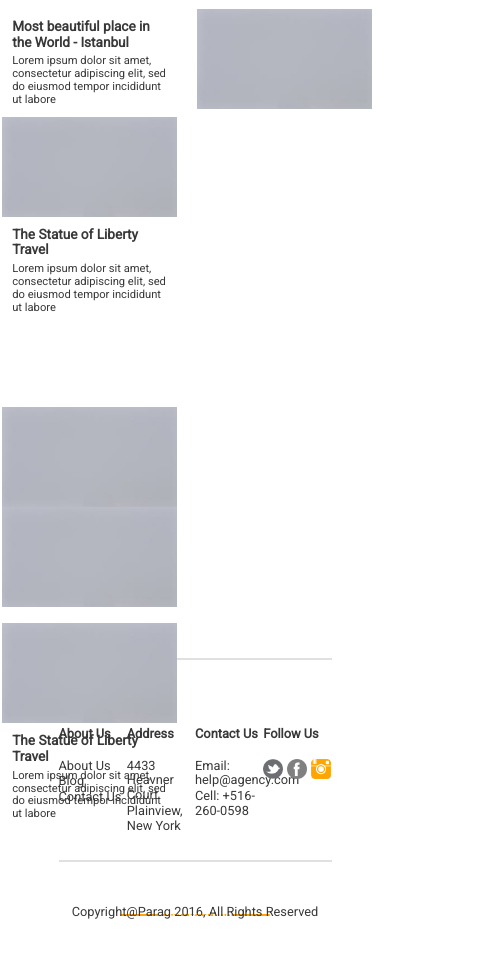
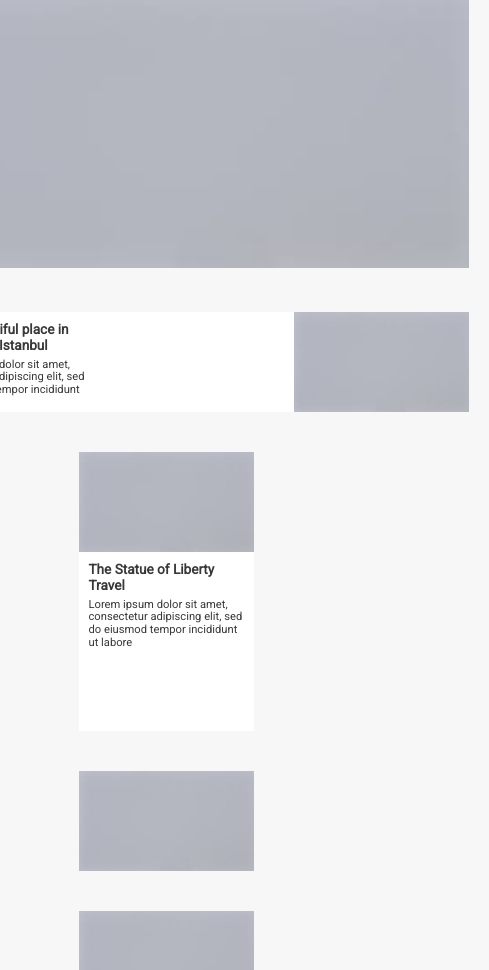
Before and after one commit to martynasraila/Fusion-Travel, a plain HTML site: page index.html in a window 390 px wide. Shown: the part 1030-2000 px from the top of the page, 489 px wide, since content can reach past the window. Drawn offline with nearby package versions, Linux system fonts and the light colour scheme.

Commit message:
Sutvarkytas responsivness ir blog flexboxai

```diff
--- a/css/main.css
+++ b/css/main.css
@@ -23,6 +23,7 @@ p {
 }
 .menu {
 	font-size: 0.7em;
+	min-height: 60px;
 	height: 70px;
 	width: 70vw;
 	max-width: 1200px;
@@ -49,10 +50,13 @@ p {
 	/*justify-content: center;*/
 	align-items: center;
 	color: white;
-	height: 100vh;
+	/*height: 100vh;*/
+	min-height: 100vh;
 	width: 100%;
 	background-color: #b5b5b5;
+
 }
+
 .fusion_travel .item {
 	margin: 1px;
 	color: white;
@@ -73,7 +77,7 @@ p {
 	font-weight: bold;
 }
 #videoPic {
-
+	min-height: 50px;
 	height: 60px;
 	width: 140px;
 	align-self: flex-start;
@@ -97,12 +101,13 @@ p {
 }
 body {
 	color: #383838;
+	background-color: #f7f7f7;
 	display: flex;
 	flex-direction: column;
 	justify-content: center;
 }
 #latestNews {
-	height: 100vh;
+	min-height: 100vh;
 	display: flex;
 	flex-direction: column;
 	align-items: center;
@@ -110,15 +115,17 @@ body {
 	border-bottom: 2px solid #e0e0e0;
 	width: 70vw;
 	align-self: center;
+	/*min-height: 100vh;*/
 
 }
 
 
 .heading {
-	margin-bottom: 30px;
-	display: flex;
+	padding-bottom: 30px;
+	/*display: flex;
 	flex-direction: column;
-	align-items: center;
+	align-items: center;*/
+	text-align: center;
 
 
 }
@@ -131,48 +138,59 @@ body {
 	display: flex;
 	flex-direction: column;
 	flex-flow: wrap;
+	flex: 1 0 auto;
+	justify-content: center;
 	/*margin: 30px;*/
+	margin-bottom: 35px;
 }
 .column {
-	flex: 0 1 auto;
+	flex: 1 0 auto;
 	display: flex;
 	flex-direction: column;
 	justify-content: flex-start;
-	margin-right: 4vw;
+	/*margin: 15px;*/
 }
 .row {
-	margin-bottom: 3vw
+	margin: 20px;
 
 }
 #bigImage {
-	width: 370px;
+	width: 100%;
 	height: 275px;
 }
 .smallImage {
 	width: 175px;
 }
 #apatinisPic {
-	align-self: bottom;
+	margin: 20px;
 }
 .article {
 	display: flex;
 	flex-direction: row;
 	flex-wrap: wrap;
+	background-color: white;
+	margin: 20px;
+	/*flex: 1 0 auto;*/
 }
 .article2 {
 	display: flex;
 	flex-direction: column;
 	height: 279px;
+	width: 175px;
+	margin: 20px;
+	background-color: white;
+
 }
-#artcl2 {
-	margin-bottom: 3vw;
+.article .smallImage {
+	margin-left: auto;
+
 }
 .articleContent {
 	display: flex;
 	flex-direction: column;
 	flex-wrap: wrap;
-	width: 175px;
 	margin: 10px;
+
 }
 
 .articleHeader {
@@ -191,9 +209,11 @@ body {
 	padding-right: 4px;
 	width: 160px;
 }
+#blogButton {
+	margin-bottom: 45px;
+}
 
-
-footer {
+#footer2 {
 	padding-top: 50px;
 	display: flex;
 	flex-direction: column;
@@ -204,6 +224,7 @@ footer {
 /*	border: 2px solid black;
 */	/*max-width: 1200px;*/
 	width: 70vw;
+
 	display: flex;
 	/*flex-direction: row;*/
 	height: 150px;
@@ -237,6 +258,7 @@ footer {
 
 	}
 .fusion_travel {
+	min-height: 150px;
 	display: flex;
 	display: -webkit-flex;
 	flex-direction: column;
--- a/index.html
+++ b/index.html
@@ -46,13 +46,14 @@
 			<div class="row"><img id="bigImage" src="img/grey.jpg"></div>
 			<div class="article">
 				<div class="articleContent"><span class="articleHeader">Most beautiful place in the World - Istanbul</span>
-					<span class="articleText">Lorem ipsum dolor sit amet, consectetur adipiscing elit, sed do eiusmod tempor incididunt ut labore</span>
+					<span class="articleText">Lorem ipsum dolor sit amet, consectetur adipiscing elit, sed do eiusmod tempor incididunt</span>
 				</div>
 				<img class="smallImage" src="img/grey.jpg" width="100" height="100">
 			</div>
 		</div>
-		<div class="column">
-			<div class="article2" id="artcl2">
+
+			<div class="column">
+			<div class="article2">
 				<img class="smallImage" src="img/grey.jpg" width="100" height="100">
 				<div class="articleContent">
 				<span class="articleHeader">The Statue of Liberty Travel</span><span class="articleText">Lorem ipsum dolor sit amet, consectetur adipiscing elit, sed do eiusmod tempor incididunt ut labore</span>
@@ -63,25 +64,18 @@
 		</div>
 
 		<div class="column">
-			<div class="row"><img class="smallImage" id="apatinisPic"src="img/grey.jpg" width="100" height="100"></div>
-			<div class="article2" id="artcl2">
+			<div class="row"><img class="smallImage" src="img/grey.jpg" width="100" height="100"></div>
+			<div class="article2">
 				<img class="smallImage" src="img/grey.jpg" width="100" height="100">
 				<div class="articleContent">
 				<span class="articleHeader">The Statue of Liberty Travel</span><span class="articleText">Lorem ipsum dolor sit amet, consectetur adipiscing elit, sed do eiusmod tempor incididunt ut labore</span>
 				</div>
 			</div>
 		</div>
-	</div>
+		</div>
 	<button type="button" class="item btn" id="blogButton">Keep Reading</button>
 </div>
-
-
-<script src="https://ajax.googleapis.com/ajax/libs/jquery/3.1.1/jquery.min.js"></script>
-<script type="text/javascript" src="js/script.js"></script>
-<!-- Latest compiled and minified JavaScript -->
-</body>
-
-<footer>
+<div id="footer2">
 <div id="Apie">
 	<div class="item">
 		<h4 id="about_us">About Us</h4>
@@ -111,6 +105,14 @@
 <div id="copyright">
 	<p>Copyright@Parag 2016, All Rights Reserved</p>
 </div>
+</div>
+
+<script src="https://ajax.googleapis.com/ajax/libs/jquery/3.1.1/jquery.min.js"></script>
+<script type="text/javascript" src="js/script.js"></script>
+<!-- Latest compiled and minified JavaScript -->
+</body>
+
+<footer>
 </footer>
 
 </html>
```
